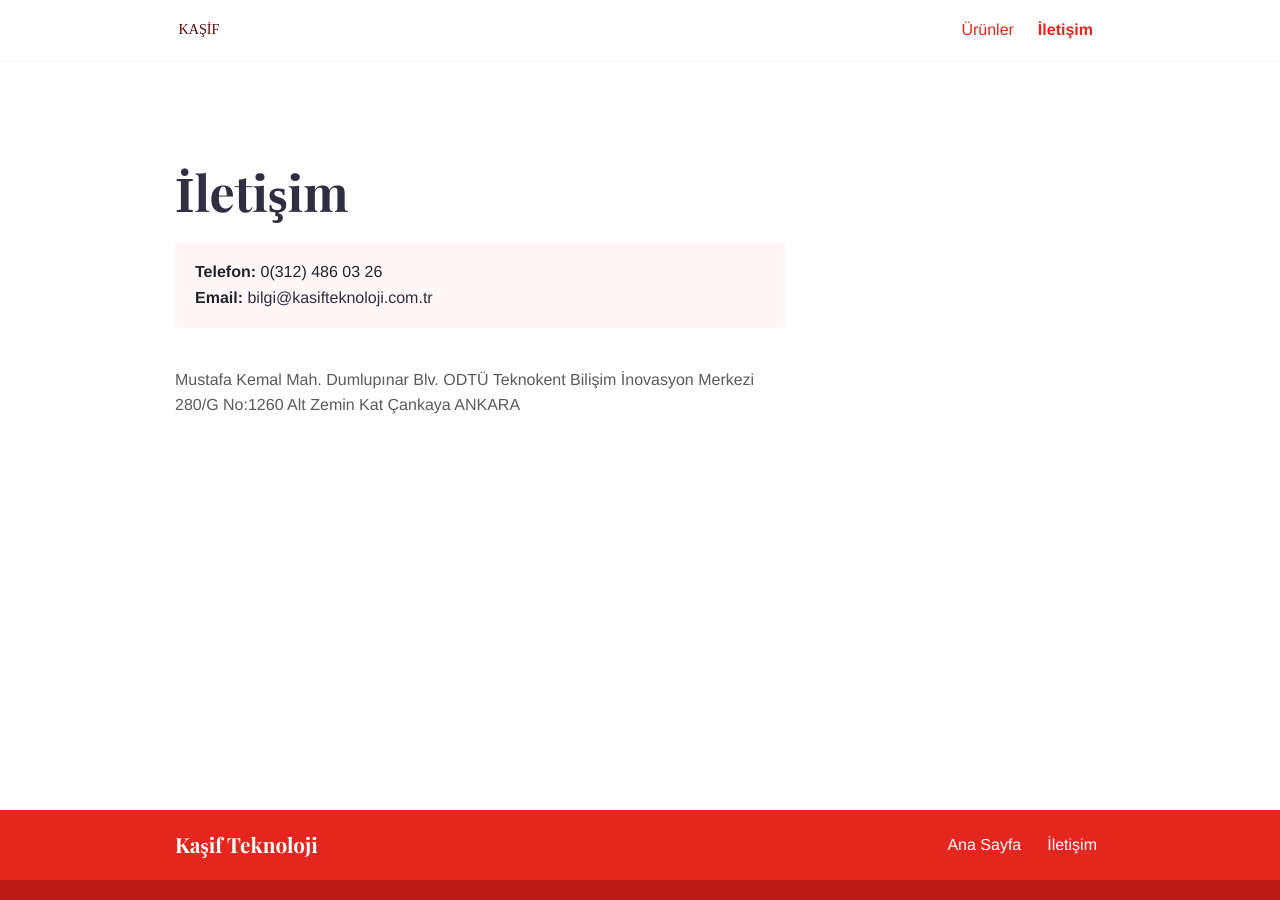
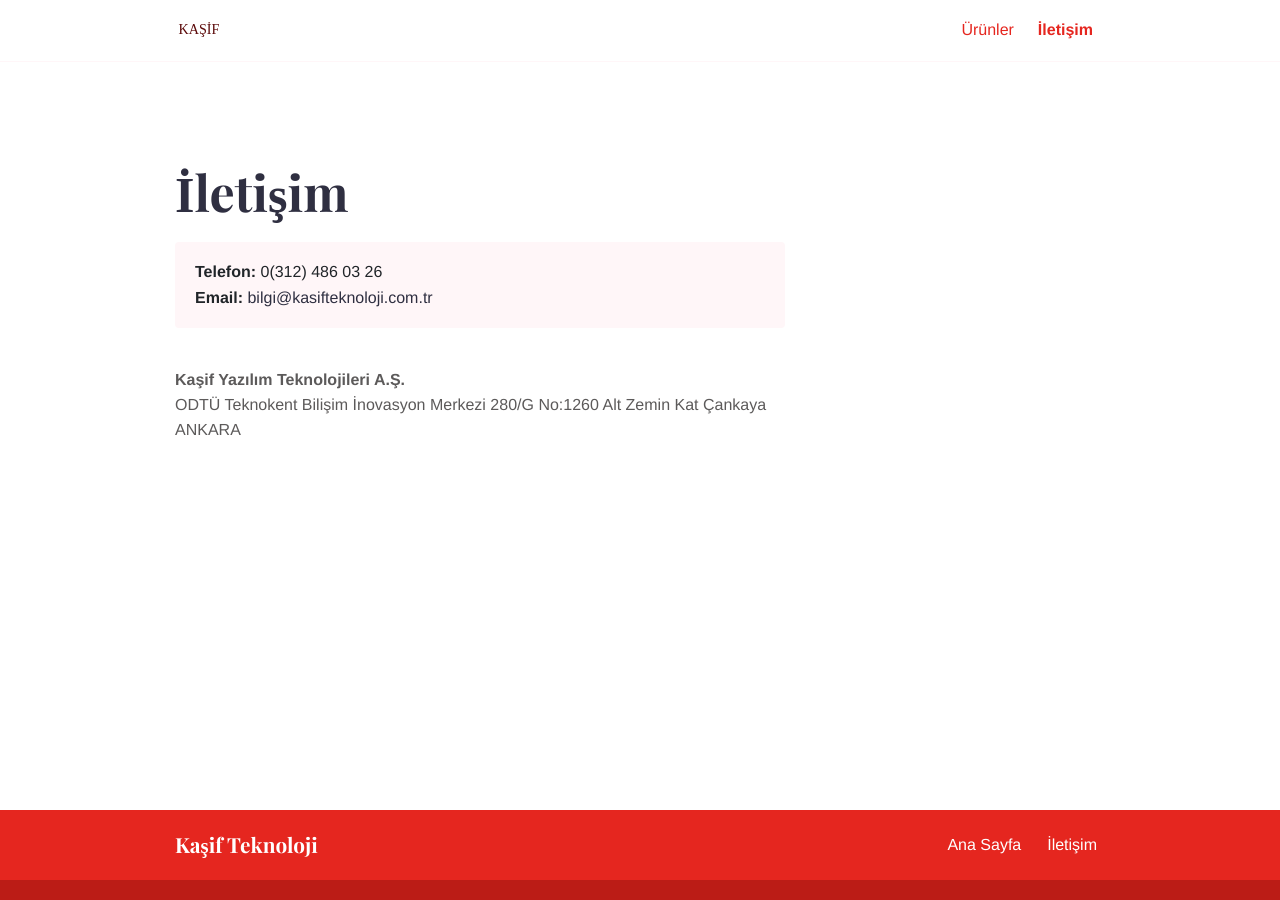
Before and after one commit to kasifteknoloji/kasifteknoloji.github.io, a Jekyll site: the page built from contact.md, in a window 1280 px wide. Built offline with Jekyll 4.4.1, drawn with Linux system fonts in a browser that asks for light colours.

Commit message:
removed CNAME file, added more contact info

```diff
--- a/CNAME
+++ /dev/null
@@ -1 +0,0 @@
-kasifteknoloji.com.tr
--- a/_data/contact.yml
+++ b/_data/contact.yml
@@ -1,4 +1,5 @@
 email: 'bilgi@kasifteknoloji.com.tr'
 phone: '0(312) 486 03 26'
-adres: 'Mustafa Kemal Mah. Dumlupınar Blv. ODTÜ Teknokent Bilişim İnovasyon Merkezi 280/G No:1260 Alt Zemin Kat Çankaya ANKARA'
+company_name: 'Kaşif Yazılım Teknolojileri A.Ş.'
+adres: 'ODTÜ Teknokent Bilişim İnovasyon Merkezi 280/G No:1260 Alt Zemin Kat Çankaya ANKARA'
 contact_button_link: 'contact'
--- a/contact.md
+++ b/contact.md
@@ -4,4 +4,5 @@
 bodyClass: page-contact
 ---
 
-{{ site.data.contact.adres }}
+<strong>{{ site.data.contact.company_name }}</strong>
+<br>{{ site.data.contact.adres }}<br>
```
Also changed, not shown: 4 other files.
